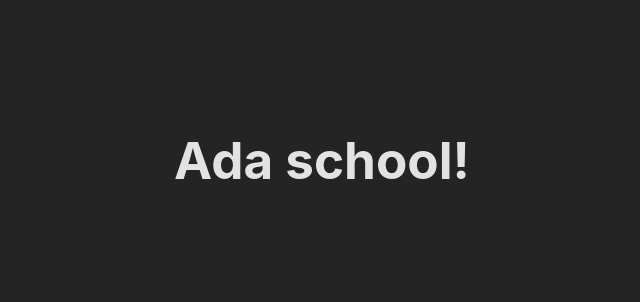
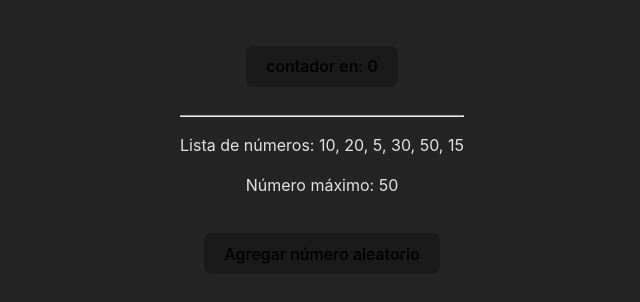
Before and after one commit to ada-school/react-practice, a React (Vite) app: page / in a window 1280 px wide. Shown: the part 240-542 px from the top of the page, without its empty margins (318-958 px from the left). Built offline with nearby package versions, Linux system fonts and the light colour scheme.

Commit message:
classroom practice template

```diff
--- a/src/App.jsx
+++ b/src/App.jsx
@@ -1,11 +1,30 @@
-import React from "react";
+import { useState } from "react";
 import "./App.css";
 
 function App() {
+	const [numbers, setNumbers] = useState([10, 20, 5, 30, 50, 15]);
+	const [count, setCount] = useState(0);
+
+	const maxNumber = () => {
+		console.log("Calculando el número máximo...");
+		return Math.max(...numbers);
+	};
+
+	const addRandomNumber = () => {
+		const randomNumber = Math.floor(Math.random() * 100) + 1;
+		setNumbers((prevNumbers) => [...prevNumbers, randomNumber]);
+	};
+
 	return (
-		<>
-			<h1>Ada school!</h1>
-		</>
+		<div>
+			<button onClick={() => setCount((prev) => prev + 1)}>
+				contador en: {count}
+			</button>
+			<hr />
+			<p>Lista de números: {numbers.join(", ")}</p>
+			<p>Número máximo: {maxNumber()}</p>
+			<button onClick={addRandomNumber}>Agregar número aleatorio</button>
+		</div>
 	);
 }
 
```
Also changed, not shown: src/README.md (added).
